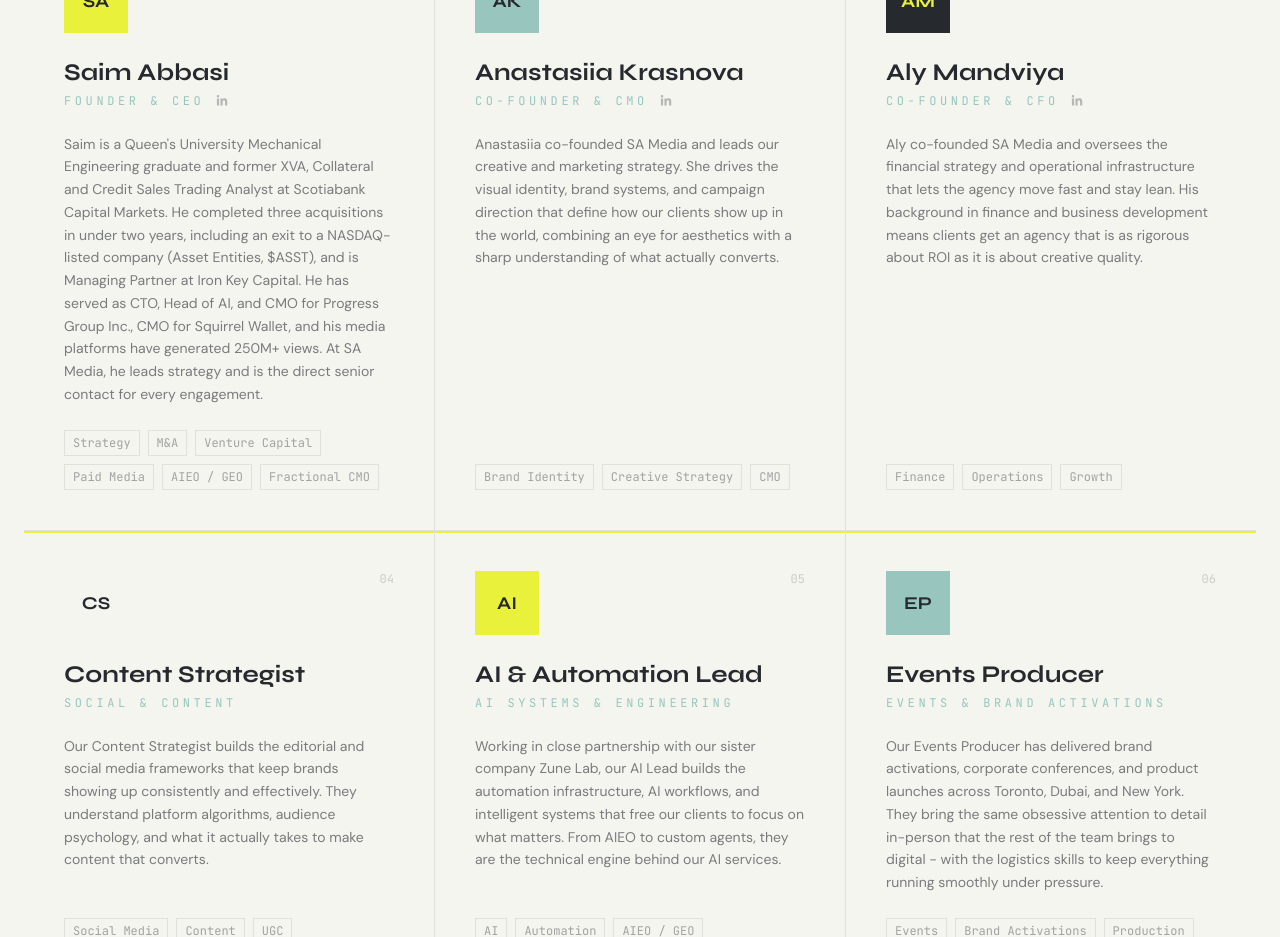
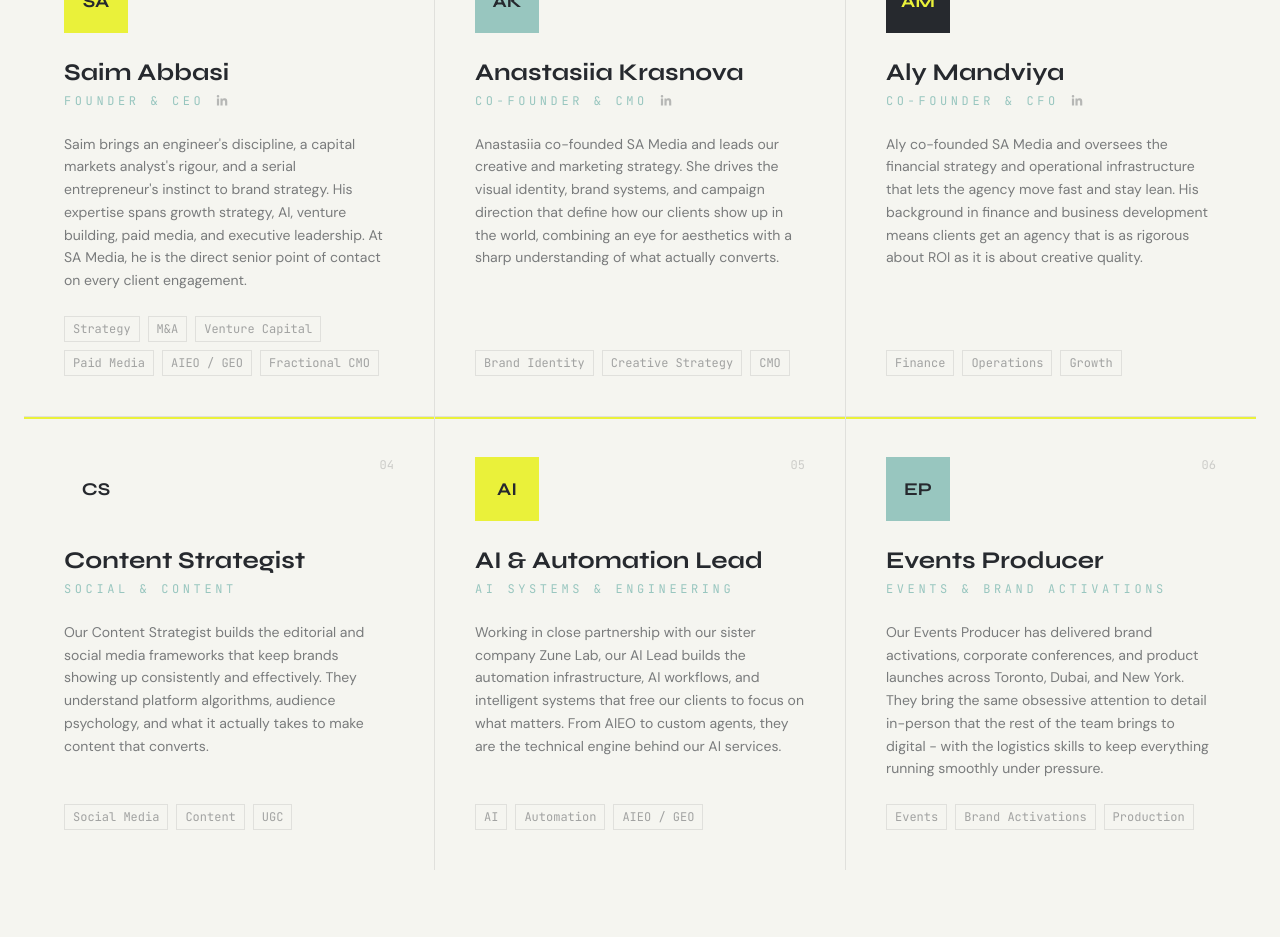
Before and after one commit to SaimAbbasi/samedia-io, a Next.js app: page /team in a window 1280 px wide. Shown: the part 1720-2657 px from the top of the page. Built offline with nearby package versions, Linux system fonts and the light colour scheme.

Commit message:
fix: rewrite Saim card bio to focus on skillset, shorter and cleaner
Co-Authored-By: Claude Sonnet 4.6 <noreply@anthropic.com>

```diff
--- a/app/team/TeamPageClient.tsx
+++ b/app/team/TeamPageClient.tsx
@@ -10,7 +10,7 @@ const team = [
     initial: 'SA',
     color: 'bg-lime',
     textColor: 'text-dark',
-    bio: "Saim is a Queen's University Mechanical Engineering graduate and former XVA, Collateral and Credit Sales Trading Analyst at Scotiabank Capital Markets. He completed three acquisitions in under two years, including an exit to a NASDAQ-listed company (Asset Entities, $ASST), and is Managing Partner at Iron Key Capital. He has served as CTO, Head of AI, and CMO for Progress Group Inc., CMO for Squirrel Wallet, and his media platforms have generated 250M+ views. At SA Media, he leads strategy and is the direct senior contact for every engagement.",
+    bio: "Saim brings an engineer's discipline, a capital markets analyst's rigour, and a serial entrepreneur's instinct to brand strategy. His expertise spans growth strategy, AI, venture building, paid media, and executive leadership. At SA Media, he is the direct senior point of contact on every client engagement.",
     tags: ['Strategy', 'M&A', 'Venture Capital', 'Paid Media', 'AIEO / GEO', 'Fractional CMO'],
     linkedin: 'https://www.linkedin.com/in/saimabbasi/',
     website: 'https://saimabbasi.com/',
```
